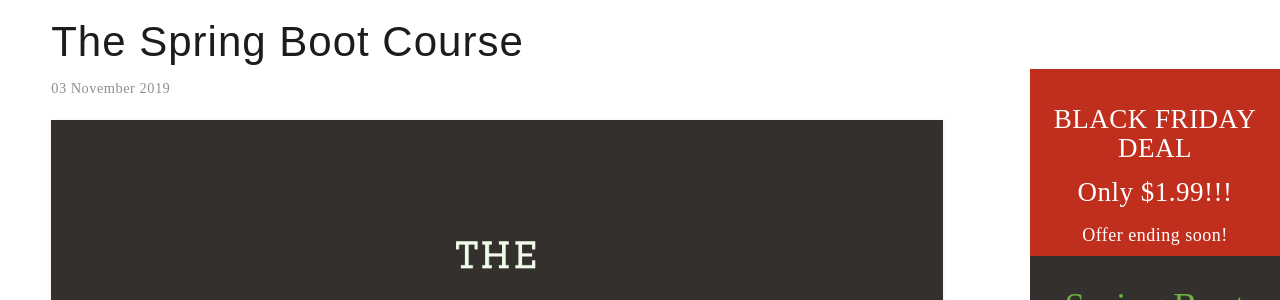
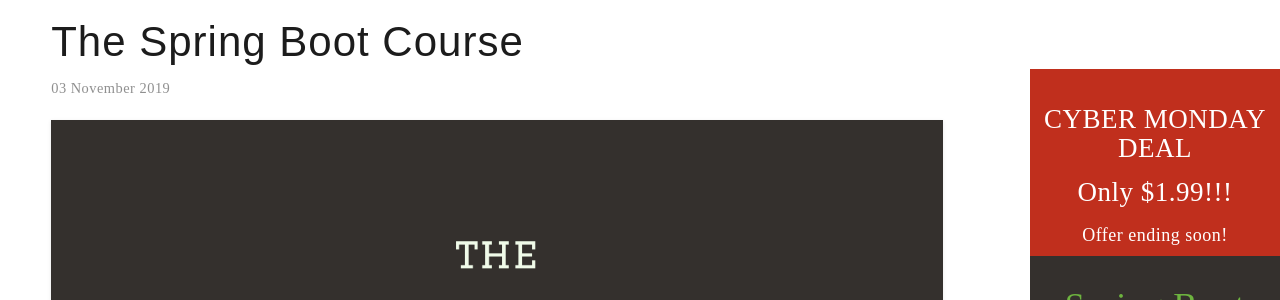
Before and after one commit to DiliniRajapaksha/DeveloperJournal, a Jekyll site: the page built from index.html, in a window 1280 px wide. Shown: the part 159-459 px from the top of the page. Built offline with Jekyll 4.4.1, drawn with Linux system fonts in a browser that asks for light colours; nearby versions of some CDN libraries.

Commit message:
offer update

```diff
--- a/_includes/ad-deal.html
+++ b/_includes/ad-deal.html
@@ -1,7 +1,7 @@
 <a href="{% post_url 2019-11-03-the-spring-boot-course %}" target="_blank">
 	<div class="ad">
 		<div class="deal-header">
-			<h1>BLACK FRIDAY DEAL</h1>
+			<h1>CYBER MONDAY DEAL</h1>
 			<h2>Only $1.99!!!</h2>
 			<p class="white">Offer ending soon!</p>
 		</div>
--- a/_layouts/course-page.html
+++ b/_layouts/course-page.html
@@ -4,7 +4,7 @@ layout: default2
 <article class="post sp-bt-course" markdown="1" itemscope itemtype="http://schema.org/BlogPosting">
 
 <div class="course-deal full-width center">
-	<h2>THE BEST BLACK FRIDAY DEAL EVER</h2>
+	<h2>THE BEST CYBER MONDAY DEAL EVER</h2>
 	<h1 class="">Learn <span class="bold">Spring Boot</span> for only</h1>
 	<h1 class="font-lg">$1.99!</h1>
 	<p class="">and it's your to keep forever (offer ending soon!)</p>
```
